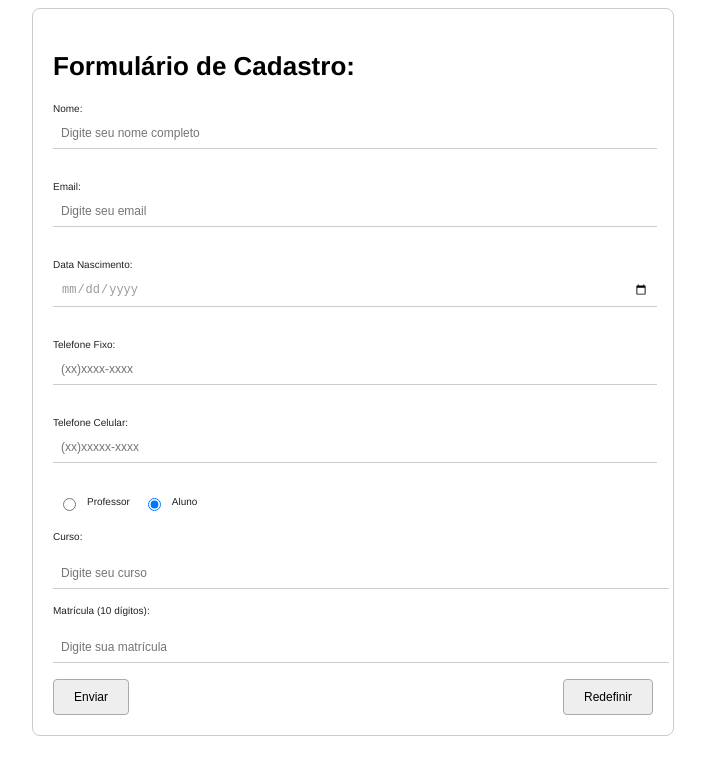
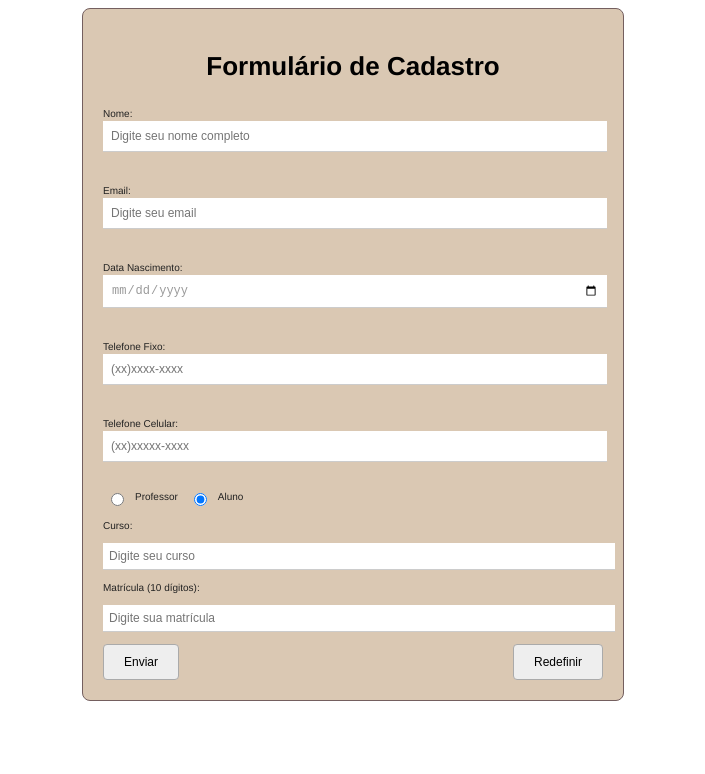
Before and after one commit to LucasSantz1/JAVASCRIPT-FATEC, a plain HTML site: page Semana 4/index.html in a window 1280 px wide. Shown: the whole page, without its empty margins (287-992 px from the left). Drawn offline with Linux system fonts and the light colour scheme.

Commit message:
att design

```diff
--- a/Semana 4/index.html
+++ b/Semana 4/index.html
@@ -3,14 +3,14 @@
 <head>
     <meta charset="UTF-8">
     <meta name="viewport" content="width=device-width, initial-scale=1.0">
-    <title>Formulário de Cadastro</title>
+    <title>Formulário para Cadastro</title>
     <link rel="stylesheet" href="style.css">
 </head>
 <body>
     <div class="formulario">
-        <h2>Formulário de Cadastro:</h2>
+        <h2>Formulário de Cadastro</h2>
 
-        <form id="cadastroForm" action="resultados.html" method="GET" onsubmit="return validarFormulario()">
+        <form id="cadastroForm" action="resultados_formulario.html" method="GET" onsubmit="return validarFormulario()">
             <label for="nome">Nome:</label>
             <input type="text" id="nome" name="nome" placeholder="Digite seu nome completo">
             <div id="nome_erro" class="erro"></div>
@@ -47,6 +47,6 @@
         </form>
     </div>
 
-    <script src="validacao.js"></script>
+    <script src="validar.js"></script>
 </body>
 </html>
--- a/Semana 4/style.css
+++ b/Semana 4/style.css
@@ -3,22 +3,25 @@ body {
 }
 
 .formulario {
-    width: 600px;
+    width: 500px;
     margin: 0 auto;
     padding: 20px;
-    border: 1px solid #ccc;
+    border: 1px solid #745f5f;
     border-radius: 8px;
+    background-color: #DAC8B3;
 }
 
 h2 {
     font-size: 26px;
     color: #000;
+    text-align: center;
+
 }
 
 label {
     font-size: 10px;
     color: #222;
-    display: block;
+    display: line block;
     margin-bottom: 4px;
 }
 
@@ -26,20 +29,24 @@ input[type="text"], input[type="email"], input[type="date"] {
     width: calc(100% - 12px);
     padding: 8px;
     font-size: 12px;
-    border: none;
+    border: white;
     border-bottom: 1px solid #ccc;
-    margin-bottom: 16px;
+    margin-bottom: 8px;
     color: #999;
+}
+
+.radio-group input {
+    margin-left: 8px;
 }
 
 .erro {
     font-size: 10px;
     color: red;
-    margin-bottom: 16px;
+    margin-bottom: 20px;
 }
 
 #campos_especificos {
-    margin-top: 20px;
+    margin-top: 14px;
     display: block;
 }
 
@@ -47,11 +54,11 @@ input[type="text"], input[type="email"], input[type="date"] {
 #campos_especificos input[type="text"] {
     display: block;
     width: 100%;
-    margin-bottom: 16px;
+    margin-bottom: 12px;
 }
 
 #campos_especificos input[type="text"] {
-    padding: 8px;
+    padding: 6px;
     font-size: 12px;
     border: none;
     border-bottom: 1px solid #ccc;
@@ -63,13 +70,12 @@ input[type="text"], input[type="email"], input[type="date"] {
     gap: 8px;
 }
 
-.radio-group input {
-    margin-left: 10px;
-}
+
 
 .buttons {
     display: flex;
     justify-content: space-between;
+    border-radius: 4px;
 }
 
 .buttons input {
```
Also changed, not shown: Semana 4/resultados_formulario.html (renamed from Semana 4/resultados.html, +1 -1 lines), Semana 4/validar.js (renamed from Semana 4/validacao.js).
